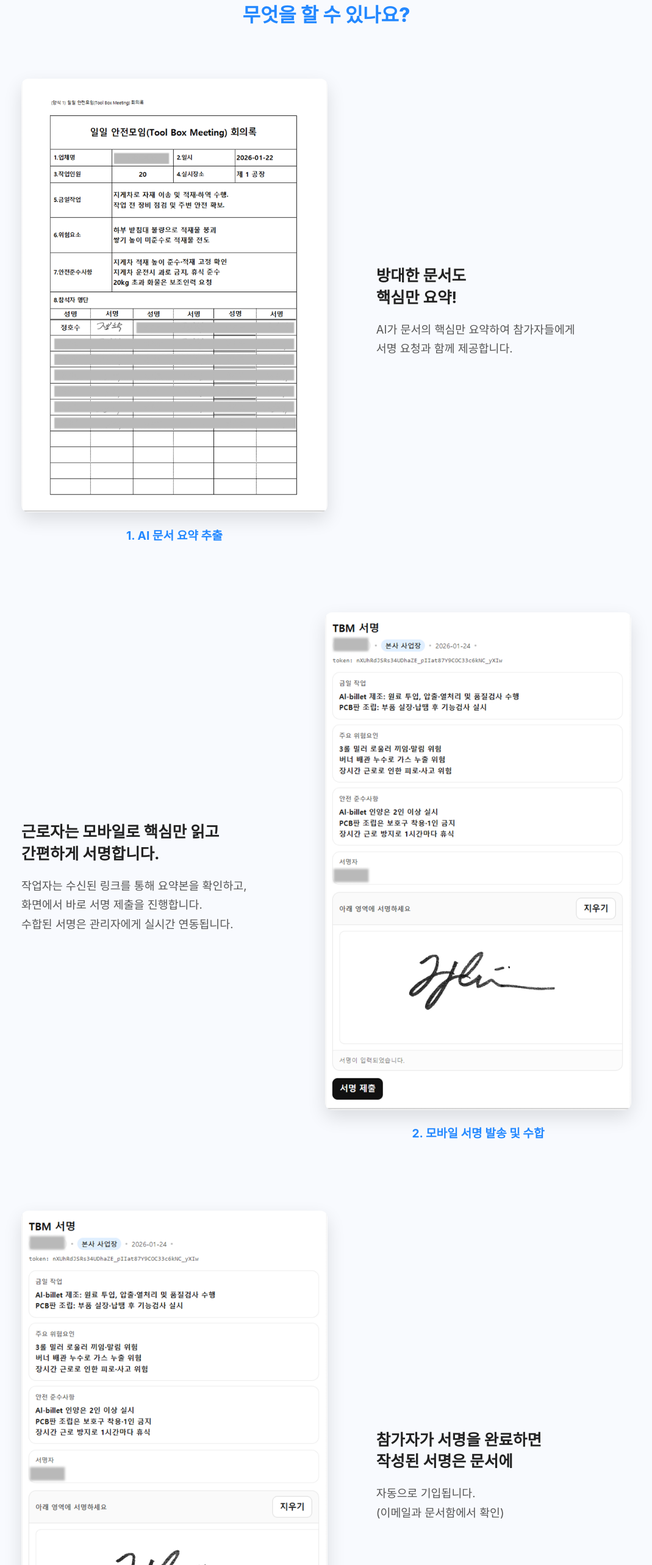
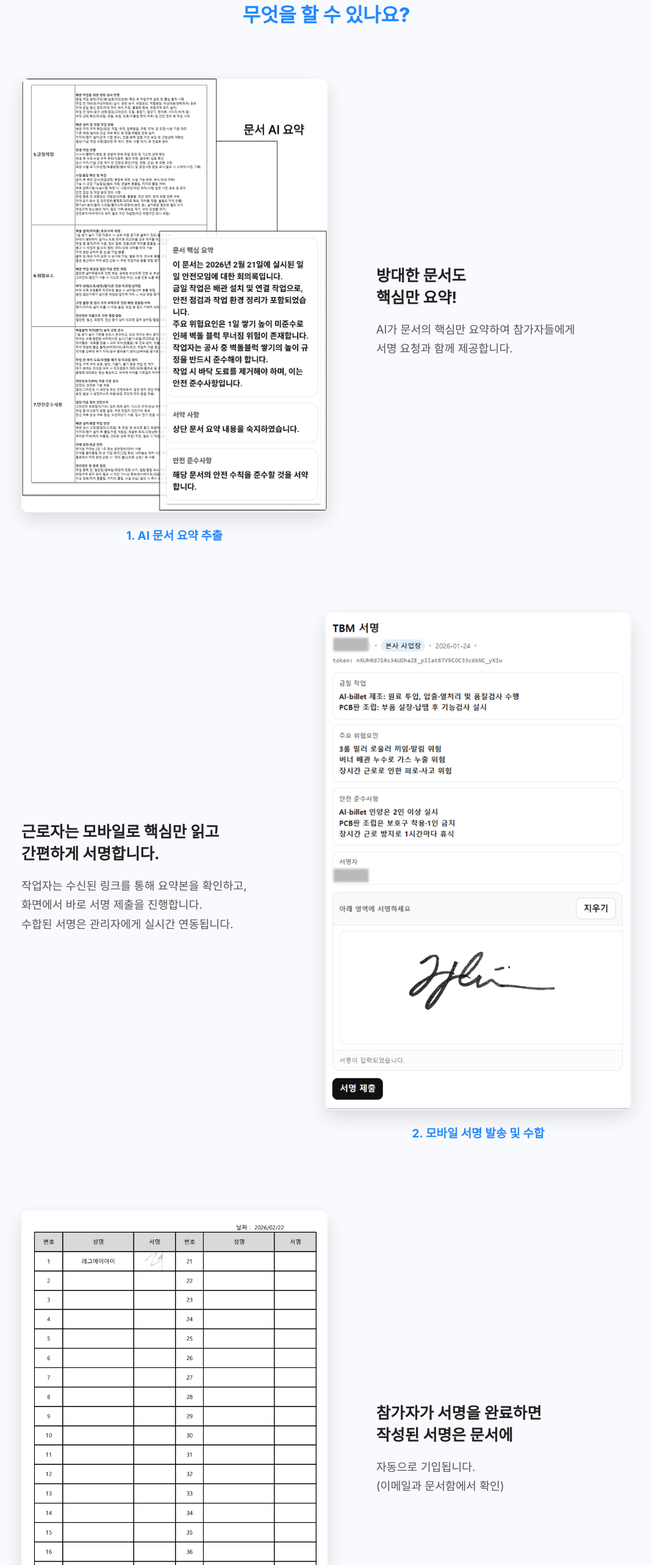
Before and after one commit to givinkwon/reg-ai-web, a Next.js app: page /docs/docs-sign in a window 1280 px wide. Shown: the part 1000-3566 px from the top of the page at 61% size, without its empty margins (105-1174 px from the left). Built offline with nearby package versions, Linux system fonts and the light colour scheme.

Commit message:
feat:update

```diff
--- a/app/docs/docs-sign/page.tsx
+++ b/app/docs/docs-sign/page.tsx
@@ -162,7 +162,7 @@ export default function DocsSignPage() {
             <div className={s.previewRow}>
               <div className={s.previewImageWrapper}>
                 <Image
-                  src="/docs/TBM 회의록.png"
+                  src="/docs/서명첫번째.png"
                   alt="AI 요약 예시"
                   width={500}
                   height={700}
@@ -196,7 +196,7 @@ export default function DocsSignPage() {
             <div className={s.previewRow}>
               <div className={s.previewImageWrapper}>
                 <Image
-                  src="/docs/서명.png"
+                  src="/docs/서명세번째.png"
                   alt="모바일 서명 화면"
                   width={500}
                   height={700}
```
Also changed, not shown: public/docs/서명세번째.png (added), public/docs/서명첫번째.png (added).
